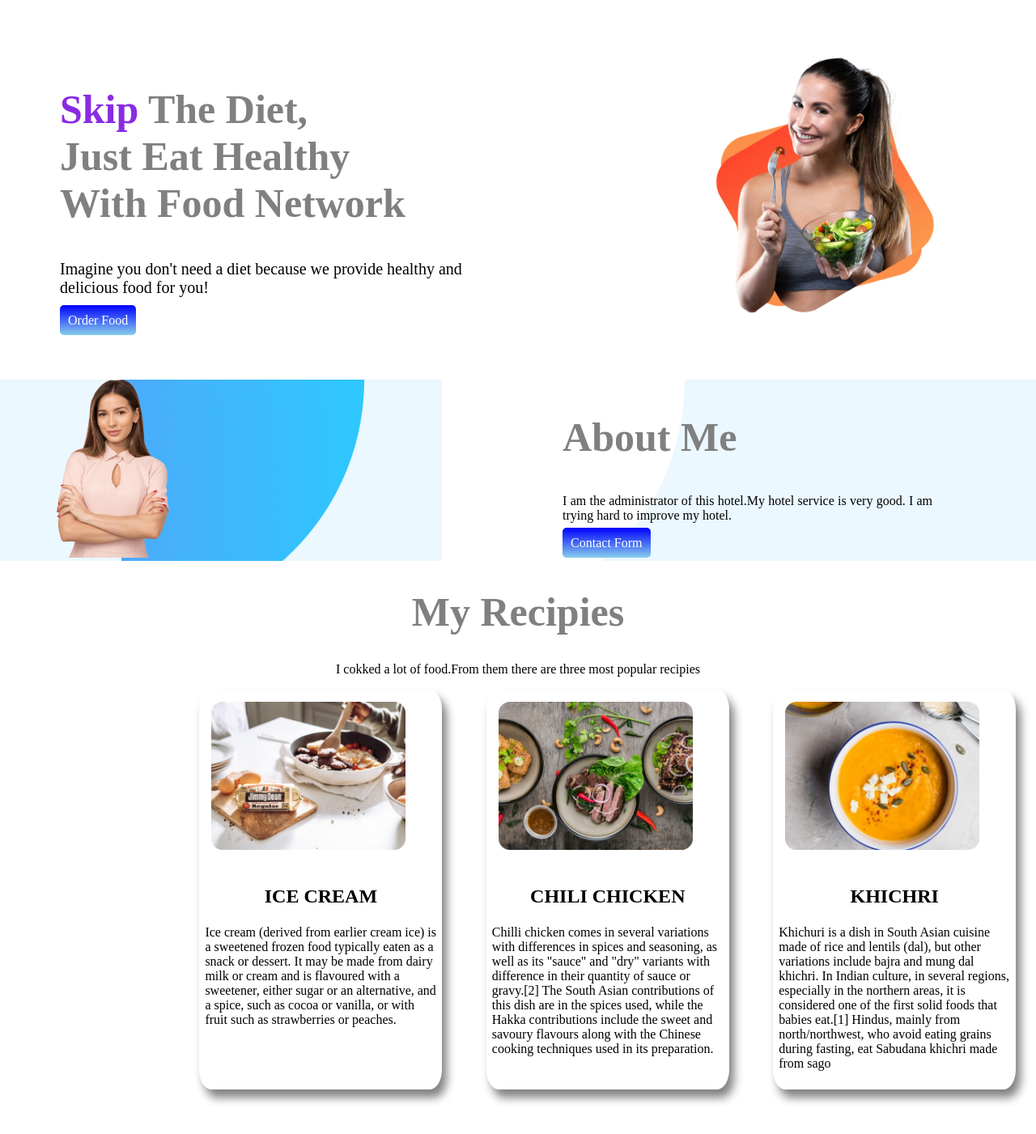
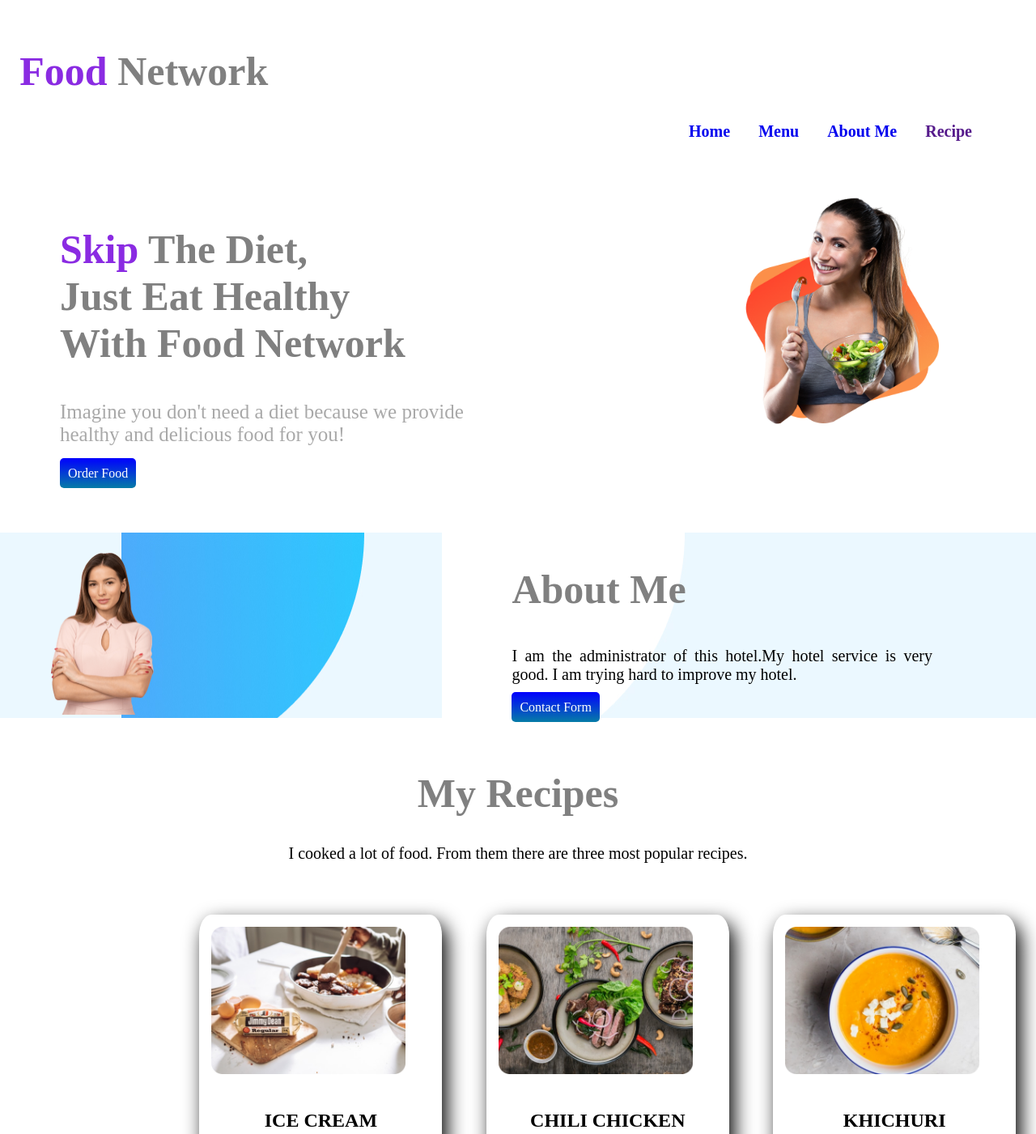
Before and after one commit to sapta148/food-network, a plain HTML site: page index.html in a window 1280 px wide. Shown: the top 1401 px of the page at 81% size. Drawn offline with Linux system fonts and the light colour scheme; a web font is replaced by a local one.

Commit message:
everything done

```diff
--- a/index.html
+++ b/index.html
@@ -11,6 +11,18 @@
     <link href="https://fonts.googleapis.com/css2?family=STIX+Two+Math&display=swap" rel="stylesheet">
     <link rel="stylesheet" href="style.css">
 </head>
+
+<header>
+    <div class="opt-1">
+        <h1><span class="blue">Food</span> Network</h1>
+    </div>
+    <div class="opt-2">
+        <a class="optional" href="#">Home</a>
+        <a class="optional" href="#">Menu</a>
+        <a class="optional" href="#">About Me</a>
+        <a class="optional" href="">Recipe</a>
+    </div>
+</header>
 
 <body>
     <section class="head-sec">
@@ -37,8 +49,8 @@
     </section>
 
     <div class="head">
-        <h1>My Recipies</h1>
-        <p>I cokked a lot of food.From them there are three most popular recipies</p>
+        <h1>My Recipes</h1>
+        <p>I cooked a lot of food. From them there are three most popular recipes.</p>
     </div>
 
 
@@ -50,8 +62,7 @@
                 <h2>ICE CREAM</h2>
                 <p>Ice cream (derived from earlier cream ice) is a sweetened frozen food typically eaten as a snack
                     or dessert. It may be made from dairy milk or cream and is flavoured with a sweetener, either sugar
-                    or an alternative, and a spice, such as cocoa or vanilla, or with fruit such as strawberries or
-                    peaches.</p>
+                    or an alternative.</p>
             </div>
         </div>
 
@@ -60,9 +71,8 @@
             <div class="body">
                 <h2>CHILI CHICKEN</h2>
                 <p>Chilli chicken comes in several variations with differences in spices and seasoning, as well as its
-                    "sauce" and "dry" variants with difference in their quantity of sauce or gravy.[2] The South Asian
-                    contributions of this dish are in the spices used, while the Hakka contributions include the sweet
-                    and savoury flavours along with the Chinese cooking techniques used in its preparation.</p>
+                    "sauce" and "dry" variants with difference in their quantity of sauce or gravy.The South Asian
+                    contributions of this dish are in the spices used.</p>
             </div>
         </div>
 
@@ -71,21 +81,20 @@
         <div class="box">
             <img src="images/Project Cover.png" alt="">
             <div class="body">
-                <h2>KHICHRI</h2>
+                <h2>KHICHURI</h2>
                 <p> Khichuri is a dish in South Asian cuisine made of rice and lentils (dal), but other variations
                     include bajra and mung dal khichri. In Indian culture, in several regions, especially in the
-                    northern areas, it is considered one of the first solid foods that babies eat.[1] Hindus, mainly
-                    from north/northwest, who avoid eating grains during fasting, eat Sabudana khichri made from sago
+                    northern areas, it is considered one of the first solid foods that babies eat.
                 </p>
             </div>
         </div>
 
     </section>
-
-    <footer>
-        <H3><span class="blue">FOOD</span> NETWORK</H3>
-        <P>Eat healthy to live healthy. Live healthy to live happy.</P>
-    </footer>>
 </body>
 
+<footer>
+    <H3><span class="blue">FOOD</span> NETWORK</H3>
+    <P>Eat healthy to live healthy. Live healthy to live happy.</P>
+</footer>>
+
 </html>
--- a/style.css
+++ b/style.css
@@ -1,3 +1,22 @@
+header{
+
+    font-size: 20px;
+    font-weight: 700;
+    padding-top: 2%;
+    margin-right: 5%;
+
+}
+.opt-1{
+    margin-left: 2%;
+}
+.opt-2{
+    text-align: right;
+}
+.optional{
+    text-decoration: none;
+    padding: 15px;
+
+}
 body{
     font-family: 'STIX Two Math', serif;
     margin: 0;
@@ -24,18 +43,22 @@ h1{
     padding: 5%;
 }
 .half-width p{
-font-size:20px ;
+font-size:25px ;
+color: darkgrey;
 }
 .body-sec{
     background-image: url(images/Frame\ 57.jpg);
+    margin-bottom: 5%;
     background-repeat: no-repeat;
 }
 .images img{
     width: 20%;
     margin-left: 10%;
+    margin-top: 4%;
+    margin-bottom: 0%;
 }
 .button{
-    background-image: linear-gradient(blue,skyblue);
+    background-image: linear-gradient(blue,rgb(6, 124, 167));
     color: white;
     padding: 10px;
     border-radius: 5px;
@@ -43,6 +66,9 @@ font-size:20px ;
 .about {
     text-align: justify;
     margin-right: 10%;
+}
+.about p{
+    font-size: 20px;
 }
 .head{
     text-align: center;
@@ -56,7 +82,7 @@ font-size:20px ;
     width: 300px;
     margin-left: 5%;
     box-sizing: border-box;
-    box-shadow: 6px 10px 12px gray;
+    box-shadow: 6px 10px 25px black;
     border-radius: 5%;
 }
 .body{
@@ -66,7 +92,11 @@ font-size:20px ;
     text-align: center;
 }
 .body p{
-    padding: 2px;
+    padding: 10%;
+}
+.head p{
+font-size: 20px;
+margin-bottom: 5%;
 }
 #recipie{
     margin-left: 15%;
```
